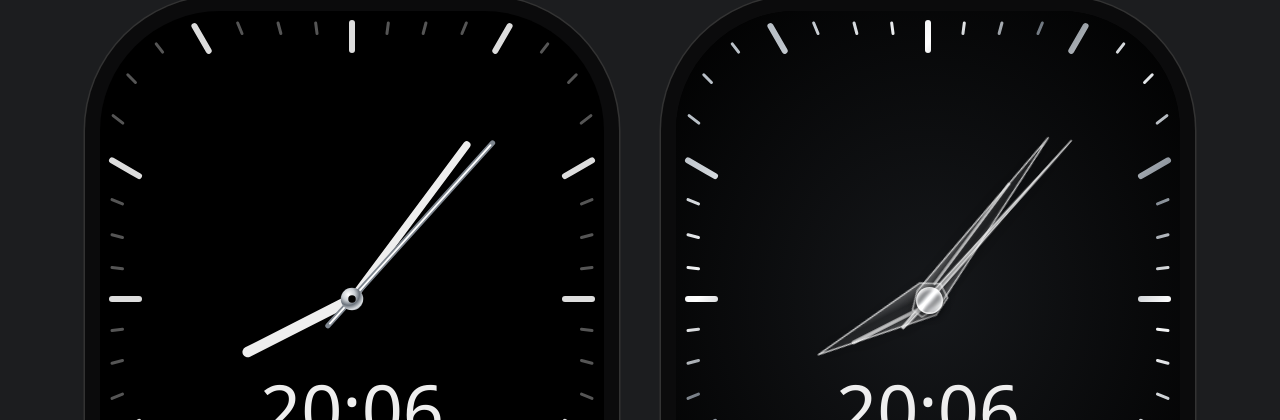
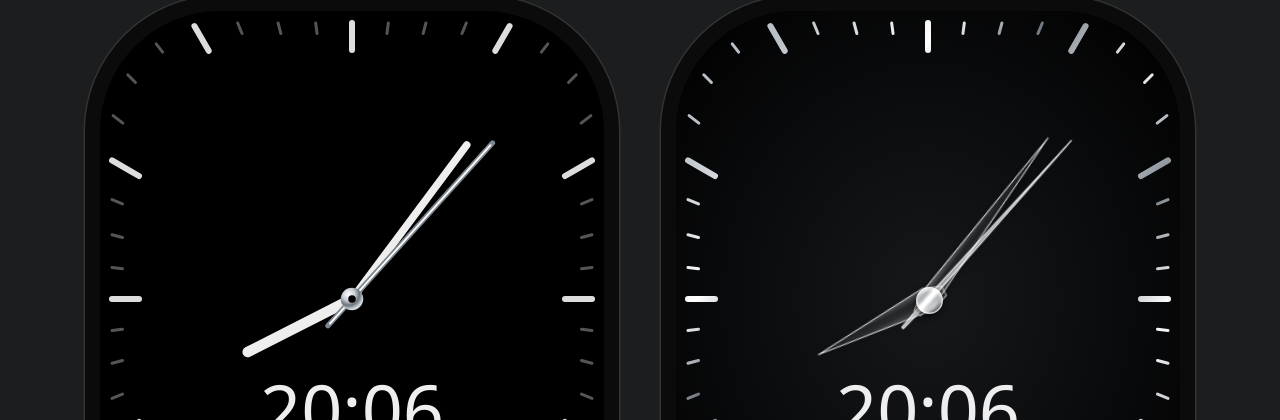
Before and after one commit to mrtngrega/smart_watch, a plain HTML site: page watchface/preview/index.html in a window 1280 px wide. Shown: the part 80-500 px from the top of the page. Drawn offline with Linux system fonts and the light colour scheme.

Commit message:
Watch face E: slimmer glass hands, no inner highlight line
Co-Authored-By: Claude Sonnet 5.5 <noreply@anthropic.com>

```diff
--- a/watchface/preview/index.html
+++ b/watchface/preview/index.html
@@ -108,14 +108,13 @@ function glassHand(face, len, tail, width, blade = true) {
   const clip = pts.map(([x, y]) => `${x}px ${y}px`).join(", ");
   el.innerHTML = (blade ? `<div class="blade" style="clip-path: polygon(${clip})"></div>` : "") +
     `<svg width="${w}" height="${len + tail}">
-       <polygon points="${poly}" fill="${blade ? "none" : "rgba(255,255,255,.55)"}" stroke="rgba(255,255,255,.75)" stroke-width="1" stroke-linejoin="round"/>
-       ${blade ? `<line x1="${w * 0.36}" y1="${len * 0.3}" x2="${w * 0.36}" y2="${len * 0.92}" stroke="rgba(255,255,255,.7)" stroke-width="${Math.max(w * 0.1, 1)}" stroke-linecap="round"/>` : ""}
+       <polygon points="${poly}" fill="${blade ? "none" : "rgba(255,255,255,.55)"}" stroke="rgba(255,255,255,.75)" stroke-width="${blade ? 0.75 : 1}" stroke-linejoin="round"/>
      </svg>`;
   face.appendChild(el);
   return el;
 }
 const e = document.getElementById("e");
-const eh = glassHand(e, 82, 12, 24), em = glassHand(e, 134, 12, 18), es = glassHand(e, 142, 26, 3, false);
+const eh = glassHand(e, 82, 12, 16), em = glassHand(e, 134, 12, 12), es = glassHand(e, 142, 26, 3, false);
 const cap = document.createElement("div");
 cap.className = "hand cap";
 Object.assign(cap.style, { left: CX - 8 + "px", top: CY - 8 + "px", width: "16px", height: "16px" });
```
